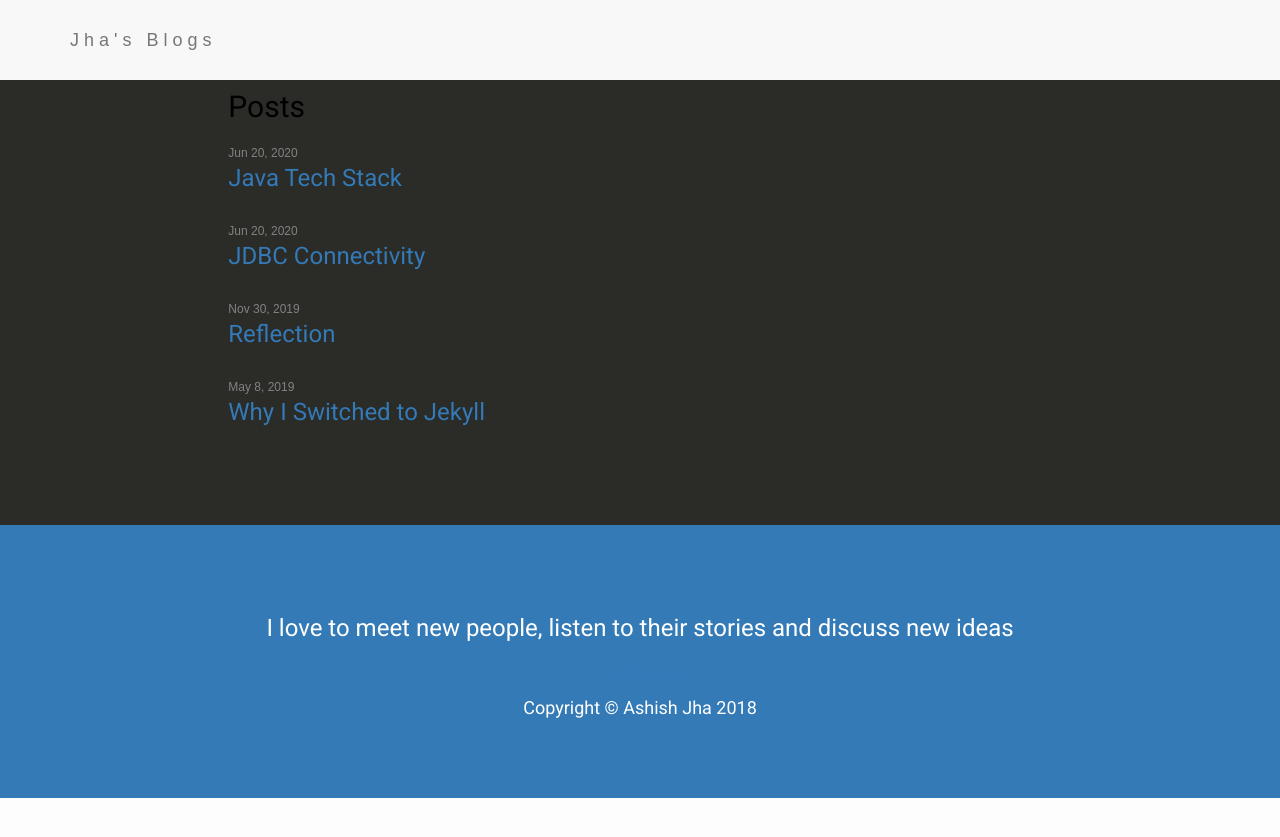
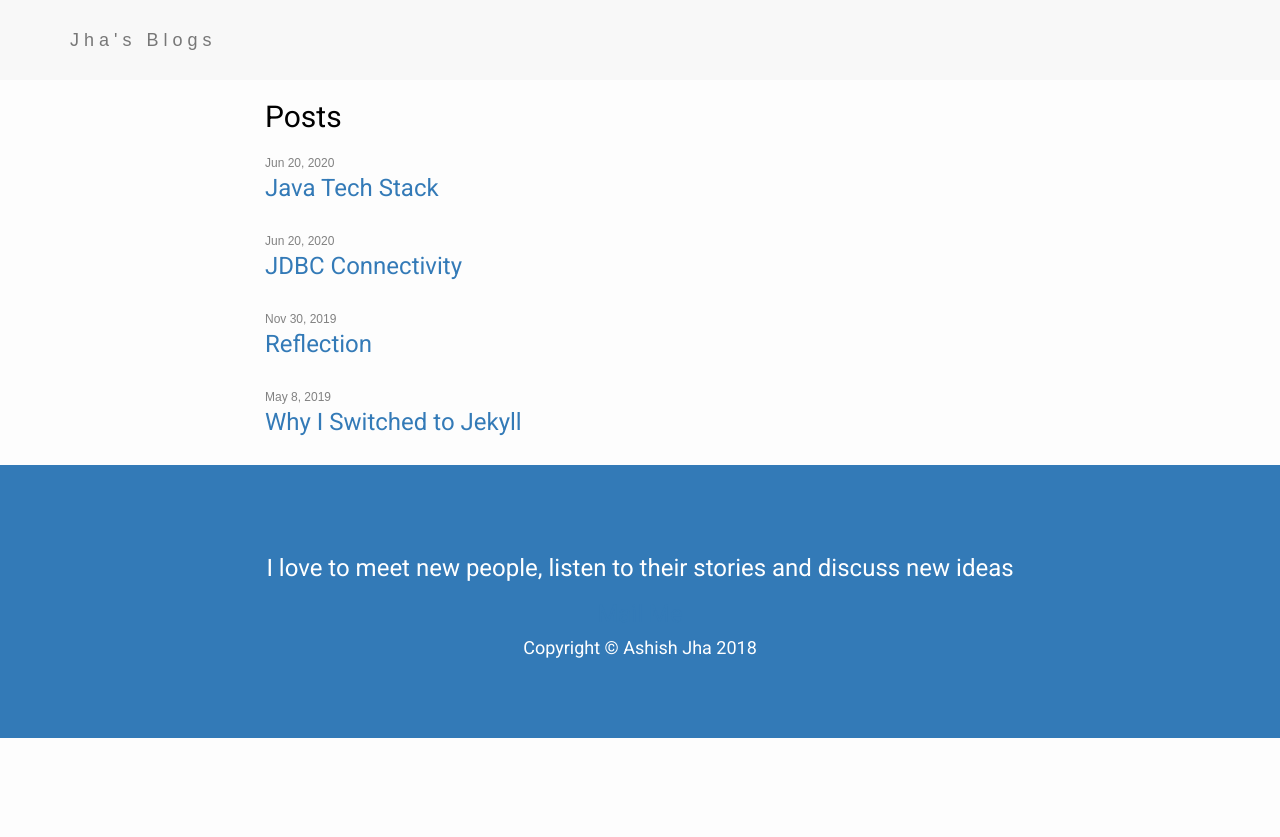
Before and after one commit to lapalb/as_blog, a Jekyll site: the page built from index.md, in a window 1280 px wide. Shown: the top 837 px of the page. Built offline with Jekyll 4.4.1, drawn with Linux system fonts in a browser that asks for light colours; some web fonts are replaced.

Commit message:
Style Fixes

```diff
--- a/_includes/header.html
+++ b/_includes/header.html
@@ -1,4 +1,4 @@
-<nav class="navbar navbar-default navbar-fixed-top">
+<nav class="navbar navbar-default">
     <div class="container">
       <div class="navbar-header">
         <button type="button" class="navbar-toggle" data-toggle="collapse" data-target="#myNavbar">
@@ -6,7 +6,7 @@
           <span class="icon-bar"></span>
           <span class="icon-bar"></span>
         </button>
-        <a class="navbar-brand" href="#"> Jha's Blogs
+        <a class="navbar-brand" href="/as_blog/"> Jha's Blogs
         </a>
       </div>
       <div class="collapse navbar-collapse" id="myNavbar">
--- a/_layouts/default.html
+++ b/_layouts/default.html
@@ -100,7 +100,7 @@ h2 {
 
 {% include header.html %}
 
-    <div class="container-fluid bg-1 ">
+    <div class="container ">
         {{ content }}
     </div>
 
```
